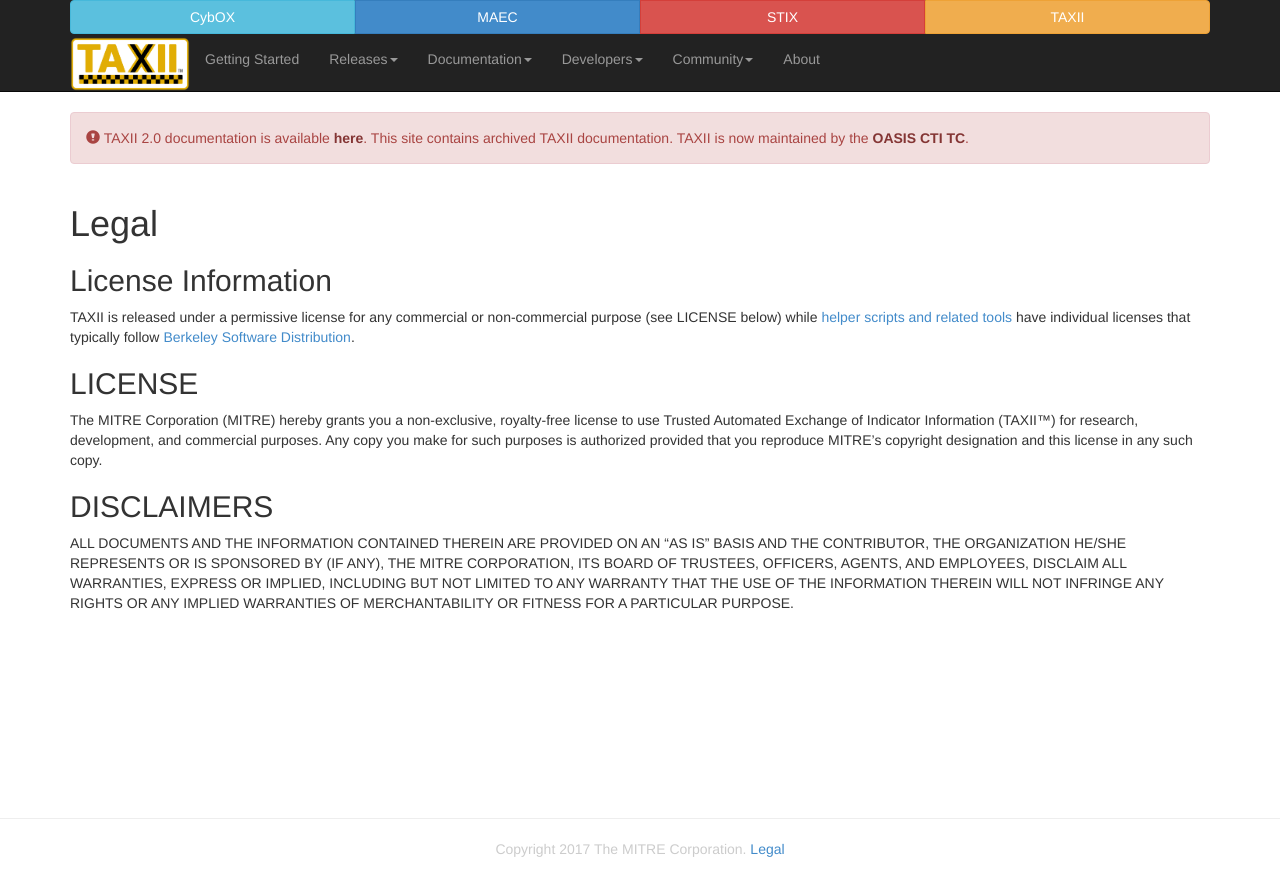
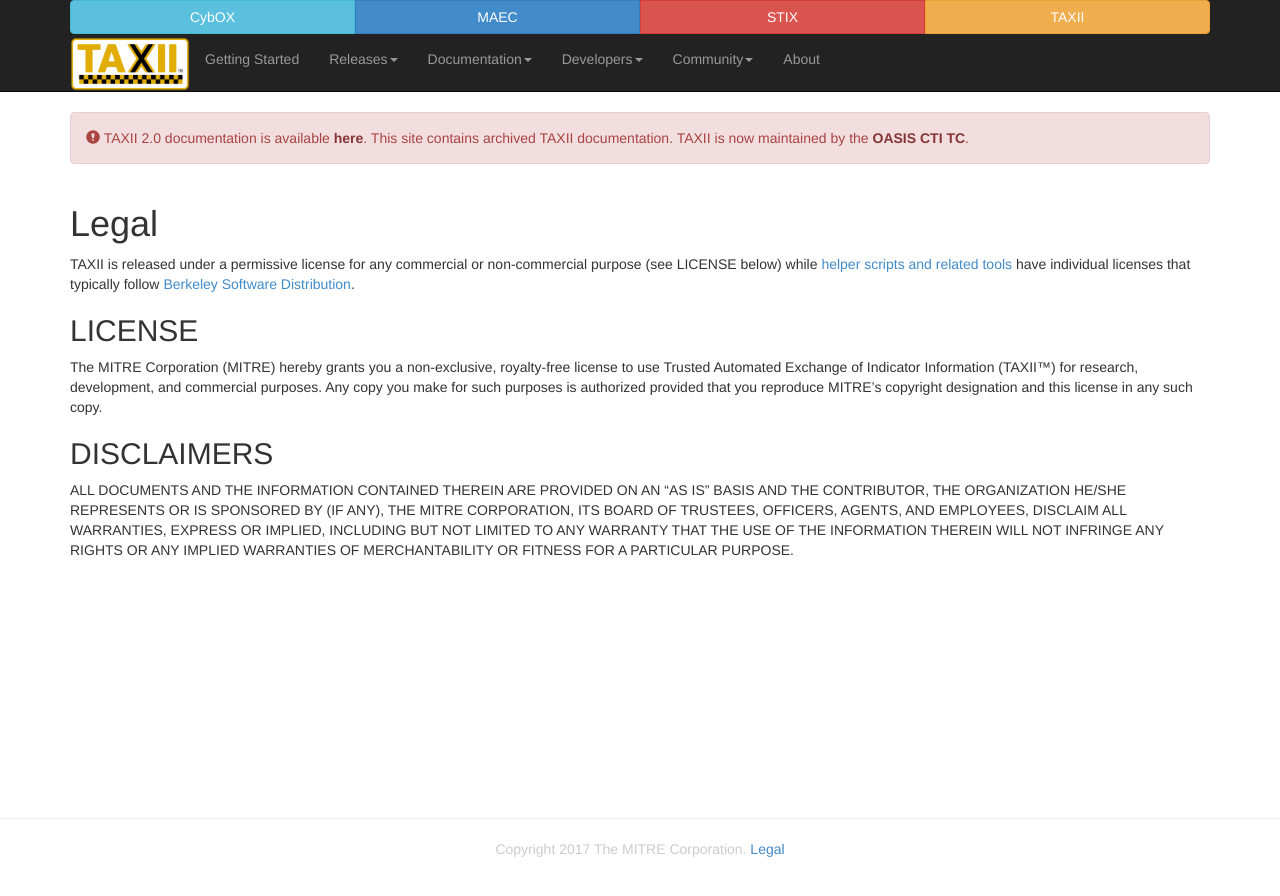
Before and after one commit to TAXIIProject/taxiiproject.github.io, a Jekyll site: the page built from legal/index.md, in a window 1280 px wide. Shown: the top 896 px of the page. Built offline with Jekyll 4.4.1, drawn with Linux system fonts in a browser that asks for light colours.

Commit message:
Update index.md

```diff
--- a/legal/index.md
+++ b/legal/index.md
@@ -3,7 +3,6 @@ layout: flat
 title: Legal
 ---
 
-## License Information
 TAXII is released under a permissive license for any commercial or non-commercial purpose (see LICENSE below) while [helper scripts and related tools](https://github.com/TAXIIProject) have individual licenses that typically follow [Berkeley Software Distribution](http://opensource.org/licenses/BSD-3-Clause).
 
 
```
